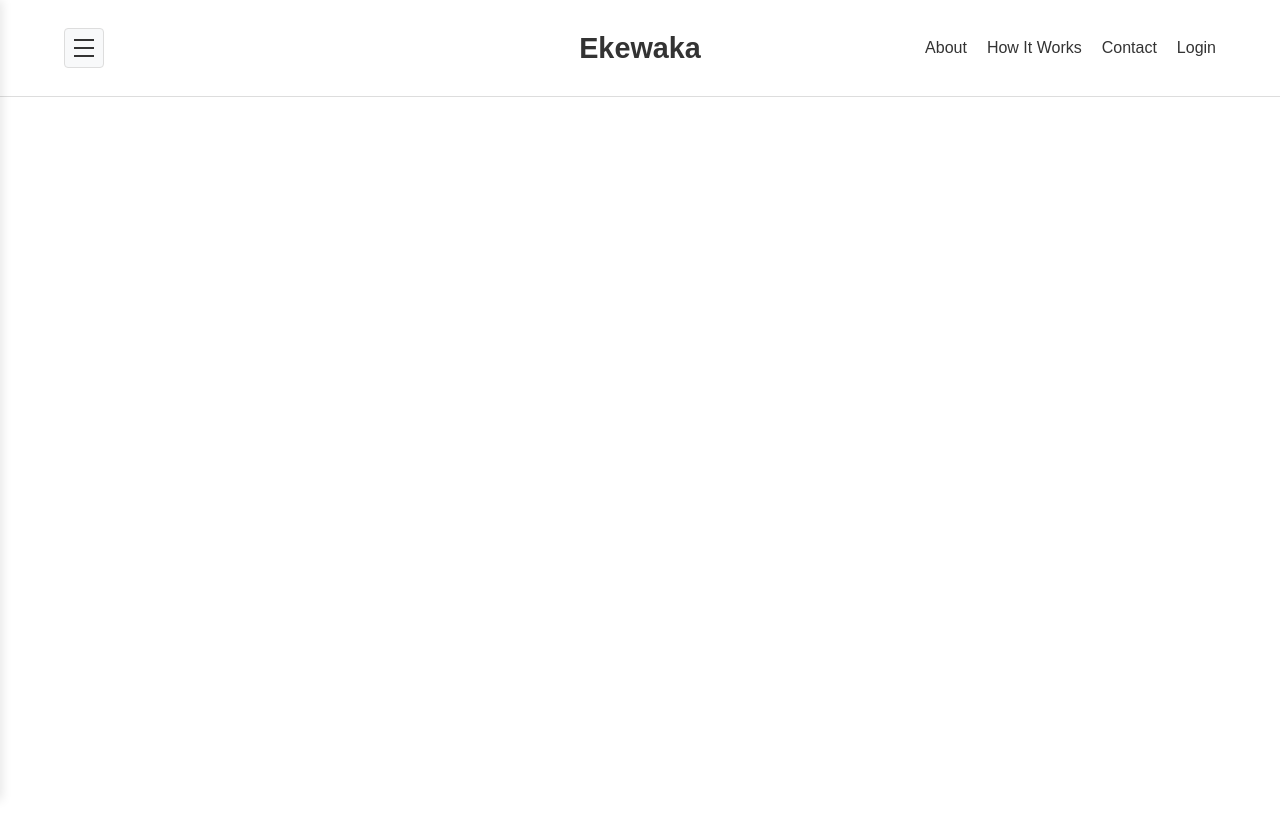
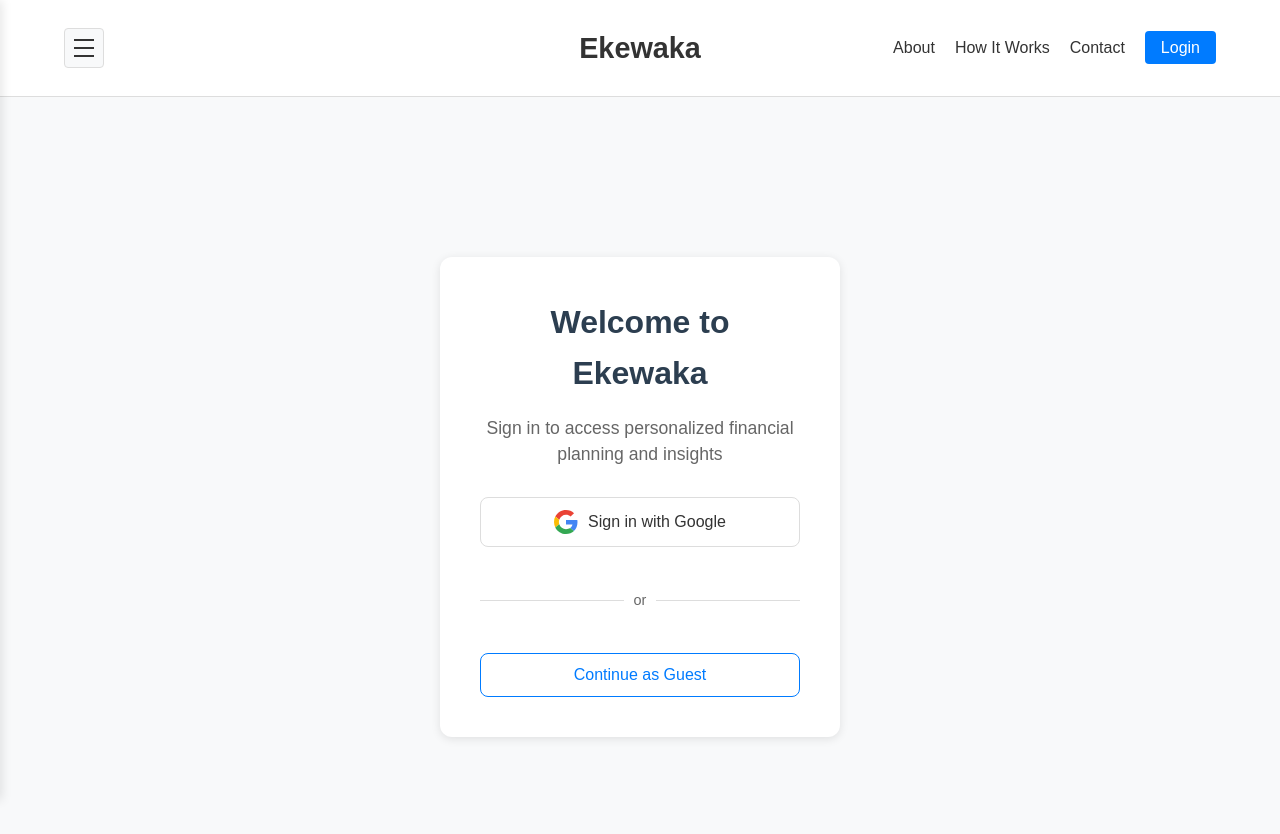
Before and after one commit to jonahjtran/Ekewaka, a React (Create React App) app: page /login in a window 1280 px wide. Shown: the top 834 px of the page. Built offline with nearby package versions, Linux system fonts and the light colour scheme.

Commit message:
Started login page

```diff
--- a/src/App.js
+++ b/src/App.js
@@ -4,6 +4,7 @@ import Layout from './components/Layout';
 import LandingPage from './components/LandingPage';
 import ChatAnalysisPage from './components/ChatAnalysisPage';
 import AboutPage from './components/AboutPage';
+import LoginPage from './components/LoginPage';
 import SettingsSidebar from './components/SettingsSidebar';
 import Navbar from './components/Navbar';
 
@@ -34,6 +35,7 @@ function App() {
             <Route path="/" element={<LandingPage />} />
             <Route path="/chat-analysis" element={<ChatAnalysisPage />} />
             <Route path="/about" element={<AboutPage />} />
+            <Route path="/login" element={<LoginPage />} />
           </Routes>
         </Layout>
       </div>
--- a/src/components/AboutPage.css
+++ b/src/components/AboutPage.css
@@ -107,9 +107,10 @@
 
 .team-grid {
   display: grid;
-  grid-template-columns: repeat(auto-fit, minmax(280px, 1fr));
+  grid-template-columns: repeat(auto-fit, minmax(300px, 1fr));
   gap: 40px;
   margin-top: 40px;
+  padding: 20px;
 }
 
 .team-member {
@@ -118,6 +119,10 @@
   border-radius: 12px;
   padding: 30px;
   transition: transform 0.3s ease, box-shadow 0.3s ease;
+  display: flex;
+  flex-direction: column;
+  align-items: center;
+  gap: 15px;
 }
 
 .team-member:hover {
@@ -128,7 +133,7 @@
 .member-photo {
   width: 200px;
   height: 200px;
-  margin: 0 auto 20px;
+  margin: 0 auto;
   border-radius: 50%;
   overflow: hidden;
   border: 3px solid #fff;
@@ -144,20 +149,22 @@
 .team-member h3 {
   color: #2c3e50;
   font-size: 1.4rem;
-  margin-bottom: 5px;
+  margin: 0;
 }
 
 .member-role {
   color: #007bff;
   font-size: 1rem;
-  margin-bottom: 15px;
+  margin: 0;
   font-weight: 500;
 }
 
 .member-bio {
   color: #666;
   font-size: 0.95rem;
-  line-height: 1.5;
+  line-height: 1.6;
+  margin: 0;
+  max-width: 300px;
 }
 
 /* Responsive adjustments */
@@ -191,4 +198,8 @@
     width: 150px;
     height: 150px;
   }
+
+  .member-bio {
+    max-width: 100%;
+  }
 }
--- a/src/components/AboutPage.js
+++ b/src/components/AboutPage.js
@@ -1,30 +1,32 @@
 import React from 'react';
 import './AboutPage.css';
+import jonahPhoto from '../images/IMG_5398.jpeg';
 
 function AboutPage() {
   const teamMembers = [
     {
       name: "Jonah Tran",
       role: "Full Stack Developer",
-      bio: "Lead developer focusing on the frontend architecture and user experience design.",
-      photoPath: "/path-to-jonah-photo.jpg"
+      school: "CS @ UIUC",
+      bio: "I'm a software engineer with a passion for building scalable and efficient systems. I'm currently a senior at UIUC studying Computer Science and Mathematics.",
+      photoPath: jonahPhoto
     },
     {
       name: "Connor Mckenna",
       role: "Backend Developer",
-      bio: "Backend specialist responsible for AI integration and data processing systems.",
+      school: "Backend specialist responsible for AI integration and data processing systems.",
       photoPath: "/path-to-connor-photo.jpg"
     },
     {
       name: "Kainoa Borges",
       role: "Full Stack Developer",
-      bio: "Full stack developer with expertise in financial data visualization and analysis.",
+      school: "Full stack developer with expertise in financial data visualization and analysis.",
       photoPath: "/path-to-kainoa-photo.jpg"
     },
     {
       name: "Aidan Amato",
       role: "Full Stack Developer",
-      bio: "Full stack developer specializing in secure user authentication and data management.",
+      school: "Full stack developer specializing in secure user authentication and data management.",
       photoPath: "/path-to-aidan-photo.jpg"
     }
   ];
@@ -106,7 +108,7 @@ function AboutPage() {
                   </div>
                   <h3>{member.name}</h3>
                   <p className="member-role">{member.role}</p>
-                  <p className="member-bio">{member.bio}</p>
+                  <p className="member-school">{member.school}</p>
                 </div>
               ))}
             </div>
--- /dev/null
+++ b/src/components/LoginPage.css
@@ -0,0 +1,152 @@
+.login-page {
+  min-height: 100vh;
+  display: flex;
+  align-items: center;
+  justify-content: center;
+  background-color: #f8f9fa;
+  padding: 20px;
+}
+
+.login-container {
+  background: white;
+  border-radius: 12px;
+  padding: 40px;
+  box-shadow: 0 2px 10px rgba(0, 0, 0, 0.1);
+  max-width: 400px;
+  width: 100%;
+  text-align: center;
+}
+
+.login-container h1 {
+  color: #2c3e50;
+  font-size: 2rem;
+  margin-bottom: 15px;
+}
+
+.login-description {
+  color: #666;
+  font-size: 1.1rem;
+  margin-bottom: 30px;
+  line-height: 1.5;
+}
+
+.auth-section,
+.bank-connection-section {
+  display: flex;
+  flex-direction: column;
+  gap: 20px;
+}
+
+.google-login-button {
+  display: flex;
+  align-items: center;
+  justify-content: center;
+  gap: 10px;
+  background: white;
+  border: 1px solid #ddd;
+  border-radius: 8px;
+  padding: 12px 20px;
+  font-size: 1rem;
+  color: #333;
+  cursor: pointer;
+  transition: all 0.3s ease;
+  width: 100%;
+}
+
+.google-login-button:hover {
+  background: #f8f9fa;
+  border-color: #ccc;
+}
+
+.google-icon {
+  width: 24px;
+  height: 24px;
+}
+
+.login-divider {
+  position: relative;
+  text-align: center;
+  margin: 20px 0;
+}
+
+.login-divider::before,
+.login-divider::after {
+  content: "";
+  position: absolute;
+  top: 50%;
+  width: 45%;
+  height: 1px;
+  background: #ddd;
+}
+
+.login-divider::before {
+  left: 0;
+}
+
+.login-divider::after {
+  right: 0;
+}
+
+.login-divider span {
+  background: white;
+  padding: 0 10px;
+  color: #666;
+  font-size: 0.9rem;
+}
+
+.guest-button,
+.skip-button {
+  background: none;
+  border: 1px solid #007bff;
+  color: #007bff;
+  padding: 12px 20px;
+  border-radius: 8px;
+  font-size: 1rem;
+  cursor: pointer;
+  transition: all 0.3s ease;
+  width: 100%;
+}
+
+.guest-button:hover,
+.skip-button:hover {
+  background: #f8f9fa;
+}
+
+.connect-bank-button {
+  background: #007bff;
+  color: white;
+  border: none;
+  padding: 12px 20px;
+  border-radius: 8px;
+  font-size: 1rem;
+  cursor: pointer;
+  transition: background-color 0.3s ease;
+  width: 100%;
+}
+
+.connect-bank-button:hover {
+  background: #0056b3;
+}
+
+.bank-connection-section h2 {
+  color: #2c3e50;
+  font-size: 1.5rem;
+  margin-bottom: 10px;
+}
+
+.bank-connection-section p {
+  color: #666;
+  font-size: 1rem;
+  margin-bottom: 20px;
+  line-height: 1.5;
+}
+
+@media (max-width: 480px) {
+  .login-container {
+    padding: 30px 20px;
+  }
+
+  .login-container h1 {
+    font-size: 1.8rem;
+  }
+}
--- /dev/null
+++ b/src/components/LoginPage.js
@@ -0,0 +1,67 @@
+import React, { useState } from 'react';
+import { useNavigate } from 'react-router-dom';
+import './LoginPage.css';
+
+function LoginPage() {
+  const [isLoggedIn, setIsLoggedIn] = useState(false);
+  const navigate = useNavigate();
+
+  const handleGoogleLogin = () => {
+    // TODO: Implement Google OAuth
+    console.log('Google login clicked');
+  };
+
+  const handleBankConnection = () => {
+    // TODO: Implement Plaid or similar bank connection
+    console.log('Connect bank account clicked');
+  };
+
+  return (
+    <div className="login-page">
+      <div className="login-container">
+        <h1>Welcome to Ekewaka</h1>
+        <p className="login-description">
+          Sign in to access personalized financial planning and insights
+        </p>
+
+        {!isLoggedIn ? (
+          <div className="auth-section">
+            <button className="google-login-button" onClick={handleGoogleLogin}>
+              <img
+                src="/google-icon.svg"
+                alt="Google"
+                className="google-icon"
+              />
+              Sign in with Google
+            </button>
+            <div className="login-divider">
+              <span>or</span>
+            </div>
+            <button className="guest-button" onClick={() => navigate('/')}>
+              Continue as Guest
+            </button>
+          </div>
+        ) : (
+          <div className="bank-connection-section">
+            <h2>Connect Your Bank Account</h2>
+            <p>
+              Securely connect your bank account to get personalized financial insights
+              and recommendations.
+            </p>
+            <button className="connect-bank-button" onClick={handleBankConnection}>
+              Connect Bank Account
+            </button>
+            <button
+              className="skip-button"
+              onClick={() => navigate('/')}
+            >
+              Skip for Now
+            </button>
+          </div>
+        )}
+      </div>
+    </div>
+  );
+}
+
+export default LoginPage;
--- a/src/components/Navbar.css
+++ b/src/components/Navbar.css
@@ -80,3 +80,17 @@
 .navigation a:hover {
   color: #007bff;
 }
+
+/* Style for login link */
+.navigation li:last-child a {
+  background: #007bff;
+  color: white;
+  padding: 8px 16px;
+  border-radius: 4px;
+  transition: background-color 0.3s ease;
+}
+
+.navigation li:last-child a:hover {
+  background: #0056b3;
+  color: white;
+}
```
Also changed, not shown: public/google-icon.svg (added), 1 other file (tests, documents, lock files or other folders).
